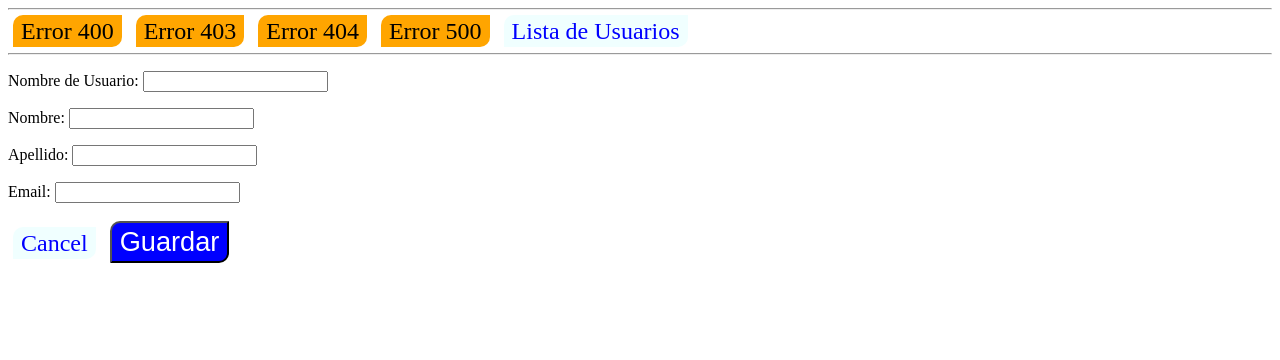
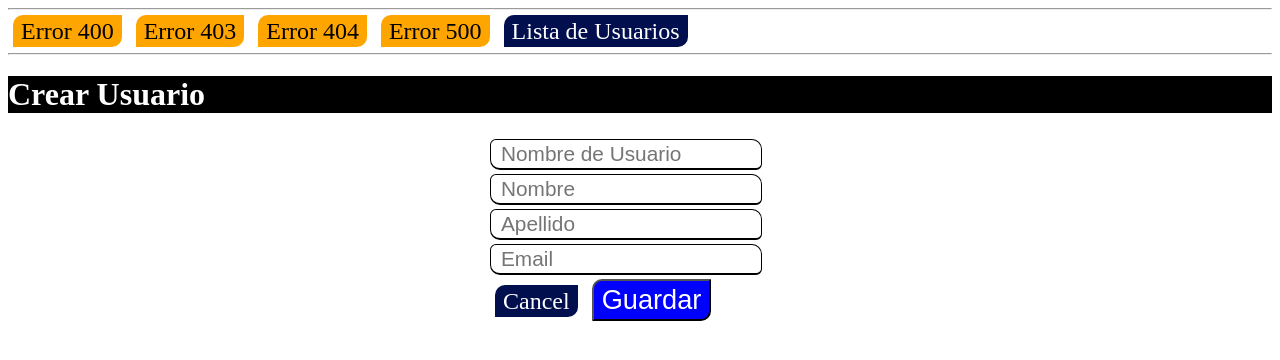
Before and after one commit to carlosnp/ErrorPage, a Django app: page /create/ in a window 1280 px wide. Shown: the top 360 px of the page. Run offline with Django 3.2, Linux system fonts and the light colour scheme.

Commit message:
mejorando el formulario

```diff
--- a/static/css/style.css
+++ b/static/css/style.css
@@ -6,12 +6,16 @@ h1 {
 }
 a {
 	text-decoration: inherit;
+	color: black;
+}
+thead {
+	font-weight: bold;
 }
 
 .botones {
 	text-decoration: inherit;
-	background-color: azure;
-	color: blue;
+	background-color: #020f4f;
+	color: white;
 	font-size: 1rem;
 	margin: 2px 5px;
 	padding: 3px 8px;
@@ -42,6 +46,35 @@ a {
 	color: white;
 }
 [class*="inputsub"]:focus {
-  	width: 200px;
-	border-radius: 10px 20px;
+  	background-color: green;
+	border-radius: 0px 10px;
 }
+.erroruserform {
+	color:red;
+}
+.labeluserform {
+	width: 100%;
+	border: 0px;
+	color: blue;
+}
+[class ="userform"] {
+	width: 250px;
+	font-size: 1.3rem;
+	align-items: center;
+	border-radius: 6px 10px;
+	border-top: 1px solid black;
+	border-left: 1px solid black;
+	border-right: 1px solid black;
+	border-bottom:2px solid black;
+	margin: 2px 0;
+	padding: 2px 10px;
+}
+
+form {
+   padding:2px;
+   cursor:pointer;
+   display:block;
+   width:300px;
+   margin: 0 auto;
+   text-align:left;
+}
--- a/users/forms.py
+++ b/users/forms.py
@@ -4,6 +4,9 @@ from django import forms
 from .models import UserModel
 
 class UserModelForm(forms.ModelForm):
+    username    = forms.CharField(min_length=4,max_length = 50, required=True, label="Nombre de Usuario")
+    first_name  = forms.CharField(min_length=4,max_length = 80, label="Nombre")
+    last_name   = forms.CharField(min_length=4,max_length = 80, label="Apellido")
     class Meta:
         model = UserModel
         fields =[
@@ -12,3 +15,12 @@ class UserModelForm(forms.ModelForm):
             'last_name',
             'email',
         ]
+
+    def __init__(self, *args, **kwargs):
+        super(UserModelForm, self).__init__(*args, **kwargs)
+        self.fields['username'].widget.attrs['placeholder'] = self.fields['username'].label
+        self.fields['first_name'].widget.attrs['placeholder'] = self.fields['first_name'].label
+        self.fields['last_name'].widget.attrs['placeholder'] = self.fields['last_name'].label
+        self.fields['email'].widget.attrs['placeholder'] = self.fields['email'].label
+        for key in self.fields:
+            self.fields[key].widget.attrs.update({'class':'userform'})
--- a/users/models.py
+++ b/users/models.py
@@ -3,8 +3,8 @@ from django.db import models
 from django.urls import reverse, reverse_lazy
 
 class UserModel(models.Model):
-	first_name 	= models.CharField(max_length = 120, null = True, blank = True, verbose_name='Nombre')
-	last_name 	= models.CharField(max_length = 120, null = True, blank = True, verbose_name='Apellido')
+	first_name 	= models.CharField(max_length = 50, null = True, blank = True, verbose_name='Nombre')
+	last_name 	= models.CharField(max_length = 80, null = True, blank = True, verbose_name='Apellido')
 	username 	= models.CharField(max_length = 80, null = True, blank = True, verbose_name='Nombre de Usuario', unique=True)
 	email 		= models.EmailField(verbose_name='Email')
 	timestamp 	= models.DateTimeField(auto_now=False, auto_now_add=True, verbose_name='Fecha de Creación')
@@ -17,5 +17,5 @@ class UserModel(models.Model):
 		return reverse("users:detail", kwargs={"pk": self.pk})
 
 	class Meta:
-		verbose_name='Usuario'
-		verbose_name_plural='Usuarios'
+		verbose_name='USUARIO'
+		verbose_name_plural='USUARIOS'
--- a/users/templates/users/create.html
+++ b/users/templates/users/create.html
@@ -3,12 +3,30 @@
 {% block title %} {{block.super}} User | Create {% endblock %}
 
 {% block content %}
+	<h1>Crear Usuario</h1>
+	<div class="" style="margin: 0 auto;">
+		<form action='.' method='POST' accept-charset="utf-8" role="form">
+		{% csrf_token %}
 
-	<form action='.' method='POST'>
-		{% csrf_token %}
-	    {{ form.as_p }}
-	    <a class="botones" href="{% url 'users:list' %}">Cancel</a>
-	    <input class="inputsub" type='submit' value='Guardar'/>
-	</form>
+		{% for field in form %}
+			{% comment "optional note" %}
+			<div class="">
+				<label class="labeluserform"for="{{ field.id_for_label }}"> {{ field.label }} </label>
+			</div>
+			{% endcomment %}
+			<div class="">
+				{{field}}
+			</div>
+			<div class="">
+				{% for error in field.errors %}
+                <span class='erroruserform' aria-live="polite">{{ error }}</span>
+                {% endfor %}
+			</div>
+		{% endfor %}
+
+		    <a class="botones" href="{% url 'users:list' %}">Cancel</a>
+		    <input class="inputsub" type='submit' value='Guardar'/>
+		</form>
+	</div>
 
 {% endblock %}
```
Also changed, not shown: users/templates/users/delete.html (+6 -2 lines).
